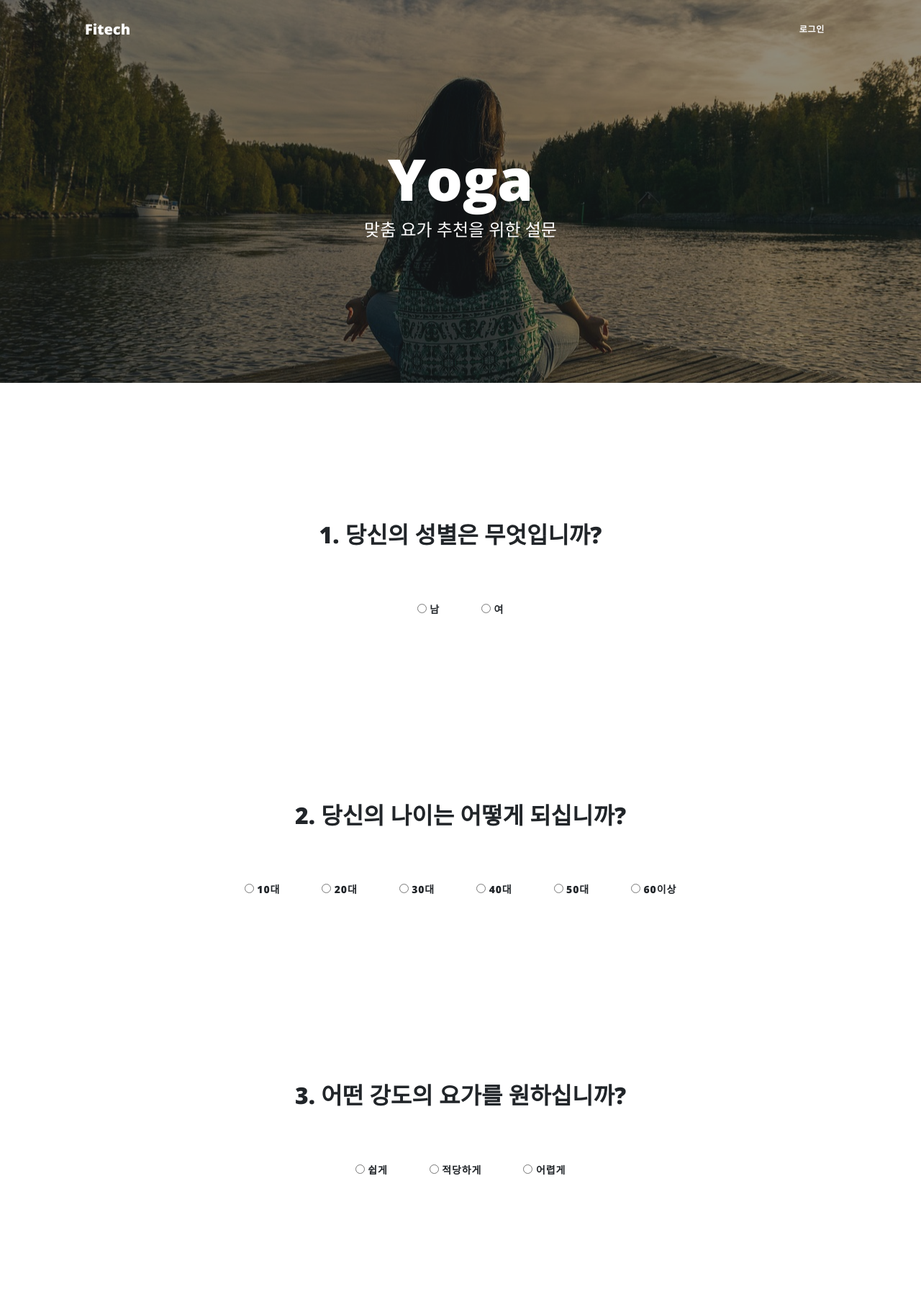
After one commit to Git-panic/fittech, a Python web app: template flask/templates/survey.html in a window 1280 px wide. The commit adds this page. Shown: the top 1798 px of the page at 72% size. Run offline with Jinja, Linux system fonts and the light colour scheme; the template is opened without the code that fills it, so the values that code supplies are empty; some libraries are stand-ins or nearby versions.

Commit message:
[html] 요가 추천 설문

```diff
--- a/flask/app.py
+++ b/flask/app.py
@@ -43,6 +43,11 @@ app.register_blueprint(cal,url_prefix='/')
 @app.route('/')
 def home():
     return render_template('home.html')
+
+# 요가 설문 페이지
+@app.route('/survey')
+def survey():
+    return render_template('survey.html')
 
 # 연락처 페이지
 @app.route('/contact')
--- a/flask/templates/home.html
+++ b/flask/templates/home.html
@@ -24,6 +24,7 @@
                     <h1>Yoga</h1>
                     <span class="subheading">내면의 평화를 찾아보세요</span>
                     <a class="btn btn-primary btn-xl rounded-pill mt-5" href="instructions" style="background-color: #2E8B57; border-color: #2E8B57;">start</a>
+                    <a class="btn btn-primary btn-xl rounded-pill mt-5" href="/survey" style="background-color: #99b460; border-color: #99b460;">추천 요가자체</a>
                 </div>
             </div>
         </div>
--- /dev/null
+++ b/flask/templates/survey.html
@@ -0,0 +1,198 @@
+{% extends 'base.html' %}
+
+{% block head %}
+<!-- <link href="./static/css/styles.css" rel="stylesheet" /> -->
+{% endblock %}
+
+{% block content %}
+<style>
+    @font-face {
+        font-family: 'SUITE-Regular';
+        src: url('https://cdn.jsdelivr.net/gh/projectnoonnu/noonfonts_2304-2@1.0/SUITE-Regular.woff2') format('woff2');
+        font-weight: 400;
+        font-style: normal;
+    }
+    .display-4, .p-5{
+        font-family: 'SUITE-Regular', Arial, sans-serif;
+    }
+</style>
+<header class="masthead" style="background-image: url('/static/img/yoga.jpg')">
+    <div class="container position-relative px-4 px-lg-5">
+        <div class="row gx-4 gx-lg-5 justify-content-center">
+            <div class="col-md-10 col-lg-8 col-xl-7">
+                <div class="site-heading">
+                    <h1>Yoga</h1>
+                    <span class="subheading">맞춤 요가 추천을 위한 설문</span>
+                    </div>
+            </div>
+        </div>
+    </div>
+</header>
+
+<div class="">
+
+<!-- Content section 1-->
+<section id="scroll">
+    <div class="container px-5">
+        <div class="row gx-5 align-items-center">
+            <div class="p-5 my-5">
+                <h2 class="py-5 text-center" >1. 당신의 성별은 무엇입니까?</h2>
+                <div class="container d-flex justify-content-center">
+                    <label class="btn">
+                        <input class="" type="radio" name="gender" value="male"> 남
+                    </label>
+                    <label class="btn">
+                        <input type="radio" name="gender" value="female"> 여
+                    </label>
+                </div>
+            </div>
+        </div>
+    </div>
+    </section>
+
+    <!-- Content section 2-->
+    <section>
+        <div class="container px-5">
+            <div class="row gx-5 align-items-center">
+                <div class="p-5 my-5">
+                    <h2 class="py-5 text-center" >2. 당신의 나이는 어떻게 되십니까?</h2>
+                    <div class="container d-flex justify-content-center">
+                        <label class="btn">
+                            <input class="" type="radio" name="age" value="10"> 10대
+                        </label>
+                        <label class="btn">
+                            <input type="radio" name="age" value="20"> 20대
+                        </label>
+                        <label class="btn">
+                            <input type="radio" name="age" value="30"> 30대
+                        </label>
+                        <label class="btn">
+                            <input type="radio" name="age" value="40"> 40대
+                        </label>
+                        <label class="btn">
+                            <input type="radio" name="age" value="50"> 50대
+                        </label>
+                        <label class="btn">
+                            <input type="radio" name="age" value="60"> 60이상
+                        </label>
+                    </div>
+                </div>
+            </div>
+        </div>
+    </section>
+
+    <!-- Content section 3-->
+    <section>
+        <div class="container px-5">
+            <div class="row gx-5 align-items-center">
+                <div class="p-5 my-5">
+                    <h2 class="py-5 text-center" >3. 어떤 강도의 요가를 원하십니까?</h2>
+                    <div class="container d-flex justify-content-center">
+                        <label class="btn">
+                            <input class="" type="radio" name="difficulty" value="easy"> 쉽게
+                        </label>
+                        <label class="btn">
+                            <input type="radio" name="difficulty" value="nomal"> 적당하게
+                        </label>
+                        <label class="btn">
+                            <input class="" type="radio" name="difficulty" value="hard"> 어렵게
+                        </label>
+                    </div>
+                </div>
+            </div>
+        </div>
+    </section>
+
+    <!-- Content section 4-->
+    <section>
+        <div class="container px-5">
+            <div class="row gx-5 align-items-center">
+                <div class="p-5 my-5">
+                    <h2 class="py-5 text-center" >4. 요가의 목적은 어떻게 되십니까?</h2>
+                    <div class="container d-flex justify-content-center">
+                        <label class="btn">
+                            <input class="" type="radio" name="purpose" value="diet"> 다이어트
+                        </label>
+                        <label class="btn">
+                            <input type="radio" name="purpose" value="bodyfix"> 체형교정
+                        </label>
+                        <label class="btn">
+                            <input type="radio" name="purpose" value="relax"> 심신안정
+                        </label>
+                        <label class="btn">
+                            <input type="radio" name="purpose" value="care"> 재활치료
+                        </label>
+                    </div>
+                </div>
+            </div>
+        </div>
+    </section>
+
+    <!-- Content section 5-->
+    <section>
+        <div class="container px-5">
+            <div class="row gx-5 align-items-center">
+                <div class="p-5 my-5">
+                    <h2 class="py-5 text-center" >5. 집중적으로 관리하고 싶은 부위는 어디십니까?</h2>
+                    <div class="container d-flex justify-content-center">
+                        <label class="btn">
+                            <input class="" type="radio" name="body" value="neck"> 목, 어깨
+                        </label>
+                        <label class="btn">
+                            <input type="radio" name="body" value="chest"> 등, 가슴
+                        </label>
+                        <label class="btn">
+                            <input class="" type="radio" name="body" value="waist"> 배, 허리
+                        </label>
+                        <label class="btn">
+                            <input class="" type="radio" name="body" value="arm"> 팔
+                        </label>
+                        <label class="btn">
+                            <input class="" type="radio" name="body" value="leg"> 다리
+                        </label>
+                    </div>
+                </div>
+            </div>
+        </div>
+    </section>
+
+    <!-- Content section 6-->
+    <section>
+        <div class="container px-5">
+            <div class="row gx-5 align-items-center">
+                <div class="p-5 my-5">
+                    <h2 class="py-5 text-center" >6. 하루에 얼마나 요가를 하시겠습니까?</h2>
+                    <div class="container d-flex justify-content-center">
+                        <label class="btn">
+                            <input class="" type="radio" name="time" value="10"> 10분 이내
+                        </label>
+                        <label class="btn">
+                            <input type="radio" name="time" value="20"> 10-30분
+                        </label>
+                        <label class="btn">
+                            <input class="" type="radio" name="time" value="30"> 30-60분
+                        </label>
+                        <label class="btn">
+                            <input class="" type="radio" name="time" value="60"> 60분 이상
+                        </label>
+                    </div>
+                </div>
+            </div>
+        </div>
+    </section>
+
+    <div class="container d-flex justify-content-center mb-5">
+        <button type="submit" class="btn btn-primary btn-xl rounded-pill m-5">추천 요가 확인하기</button>
+    </div>
+
+</div>
+
+
+{% endblock %}
+
+
+{% block footer %}
+    <footer class="py-5 bg-dark">
+        <div class="container"><p class="m-0 text-center text-white">Copyright &copy; Fitech 2023</p></div>
+    </footer>
+{% endblock %}
```
